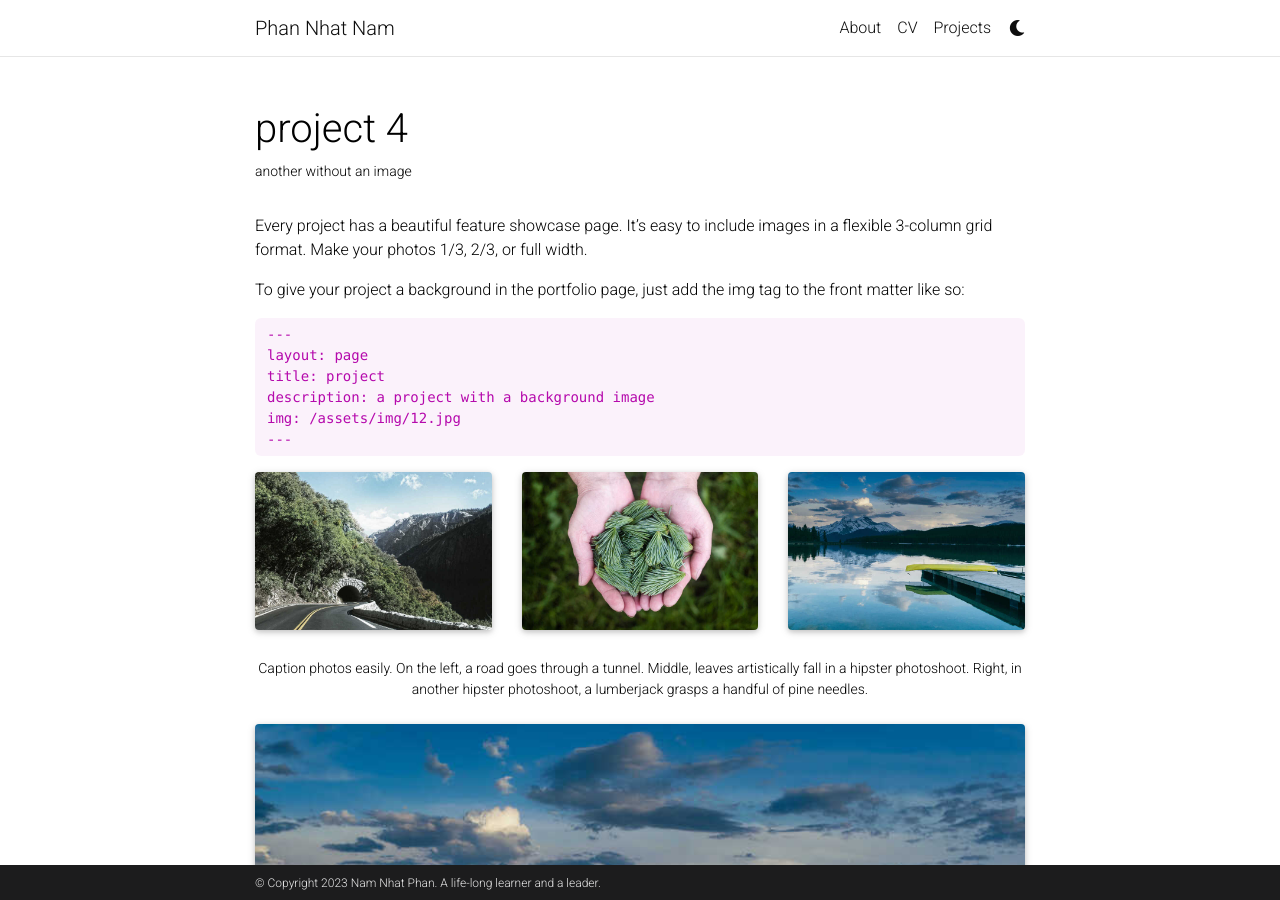
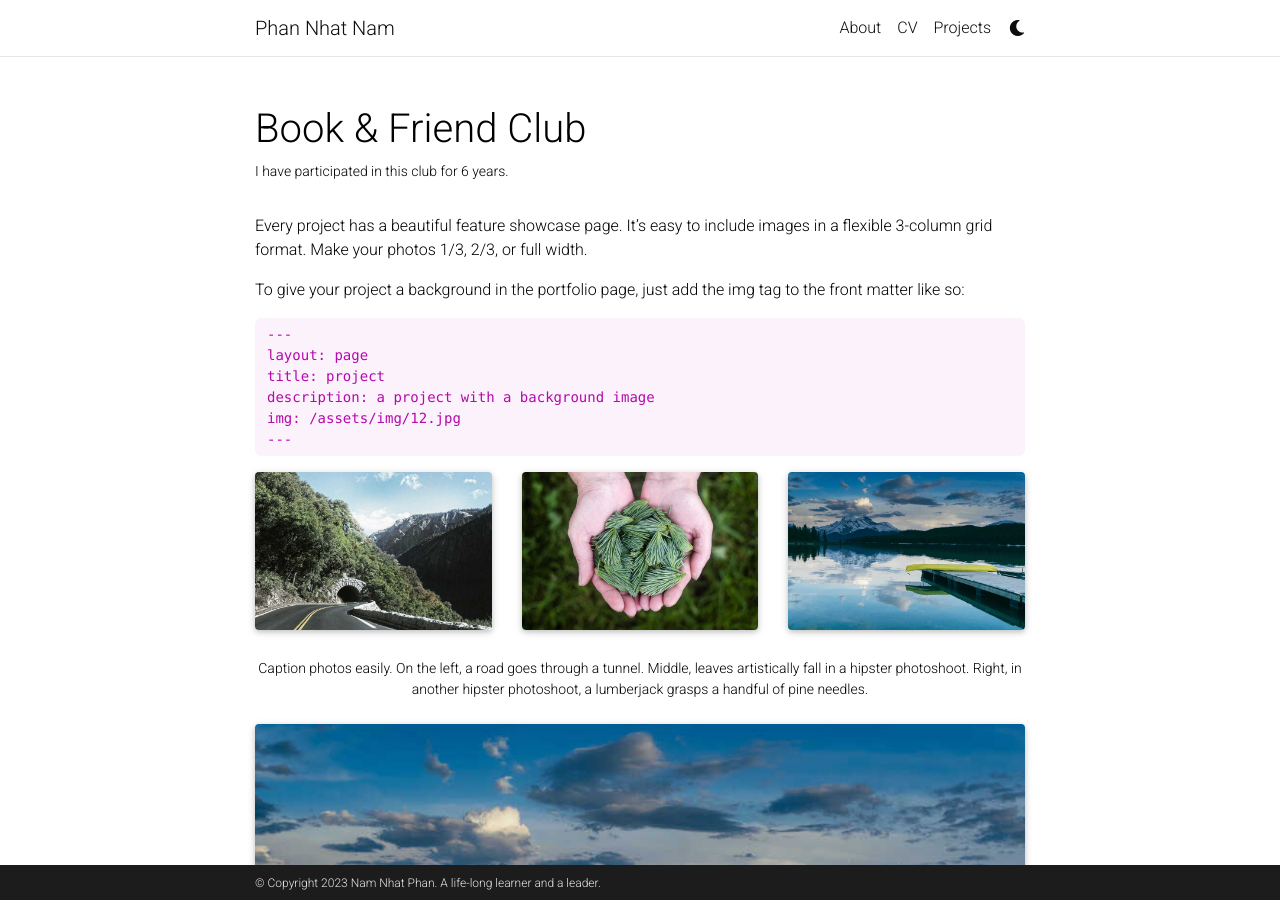
Before and after one commit to phannhatnamlhp/phannhatnamlhp.github.io, a Jekyll site: the page built from _projects/4_project.md, in a window 1280 px wide and 900 px high. Built offline with Jekyll 4.4.1, drawn with Linux system fonts in a browser that asks for light colours; full-size pictures stand in for the smaller copies a plugin makes; comment, search, counter and statistics services are not loaded; a style sheet for code colours, icons or effects is not loaded.

Commit message:
Update 4_project.md

```diff
--- a/_projects/4_project.md
+++ b/_projects/4_project.md
@@ -1,10 +1,10 @@
 ---
 layout: page
-title: project 4
-description: another without an image
+title: Book & Friend Club
+description: I have participated in this club for 6 years.
 img:
 importance: 3
-category: fun
+category: past
 ---
 
 Every project has a beautiful feature showcase page.
```
